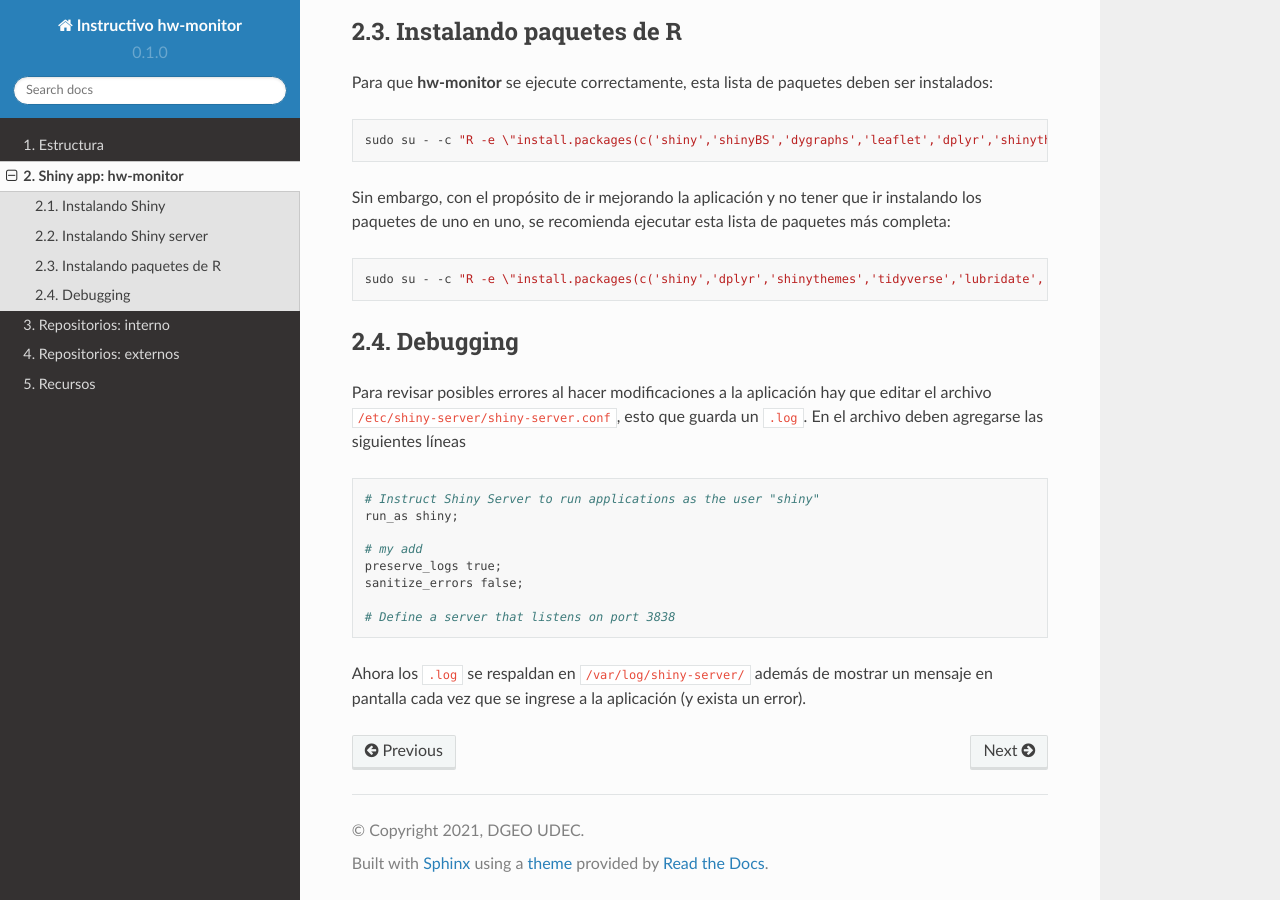
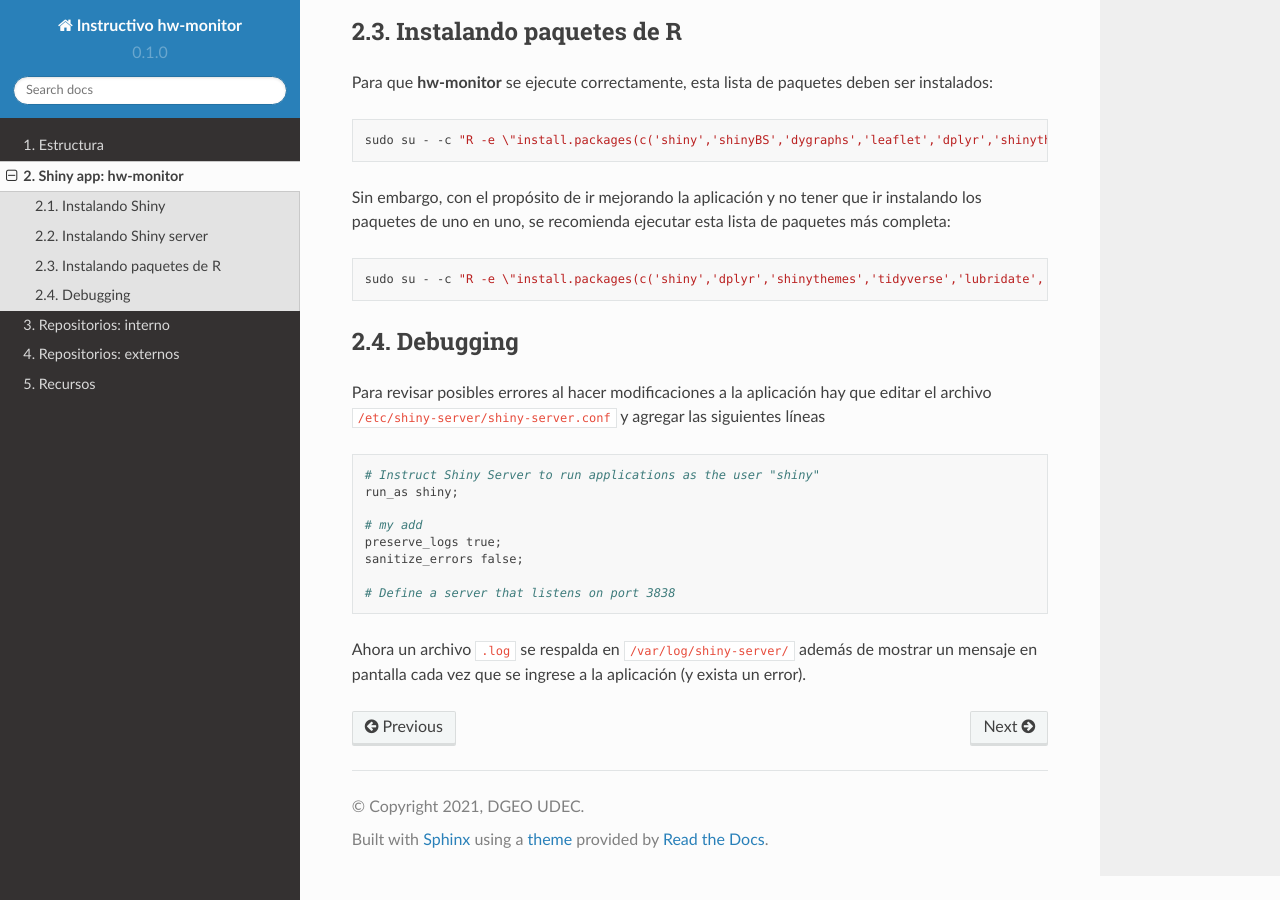
Before and after one commit to chsegura/rtd-tutorial, a Sphinx documentation site: the page built from docs/source/monitor.rst, in a window 1280 px wide and 900 px high, scrolled down 2442 px. Built offline with Sphinx 7.4.7 and the Read the Docs theme 2.0.0, drawn with Linux system fonts in a browser that asks for light colours.

Commit message:
Update monitor.rst

```diff
--- a/docs/source/monitor.rst
+++ b/docs/source/monitor.rst
@@ -106,7 +106,7 @@ Sin embargo, con el propósito de ir mejorando la aplicación y no tener que ir
 Debugging
 ====
 
-Para revisar posibles errores al hacer modificaciones a la aplicación hay que editar el archivo ``/etc/shiny-server/shiny-server.conf``, esto que guarda un ``.log``. En el archivo deben agregarse las siguientes líneas ::
+Para revisar posibles errores al hacer modificaciones a la aplicación hay que editar el archivo ``/etc/shiny-server/shiny-server.conf`` y agregar las siguientes líneas ::
 
    # Instruct Shiny Server to run applications as the user "shiny"
    run_as shiny;
@@ -117,4 +117,4 @@ Para revisar posibles errores al hacer modificaciones a la aplicación hay que e
 
    # Define a server that listens on port 3838
 
-Ahora los ``.log`` se respaldan en ``/var/log/shiny-server/`` además de mostrar un mensaje en pantalla cada vez que se ingrese a la aplicación (y exista un error).
+Ahora un archivo ``.log`` se respalda en ``/var/log/shiny-server/`` además de mostrar un mensaje en pantalla cada vez que se ingrese a la aplicación (y exista un error).
```
